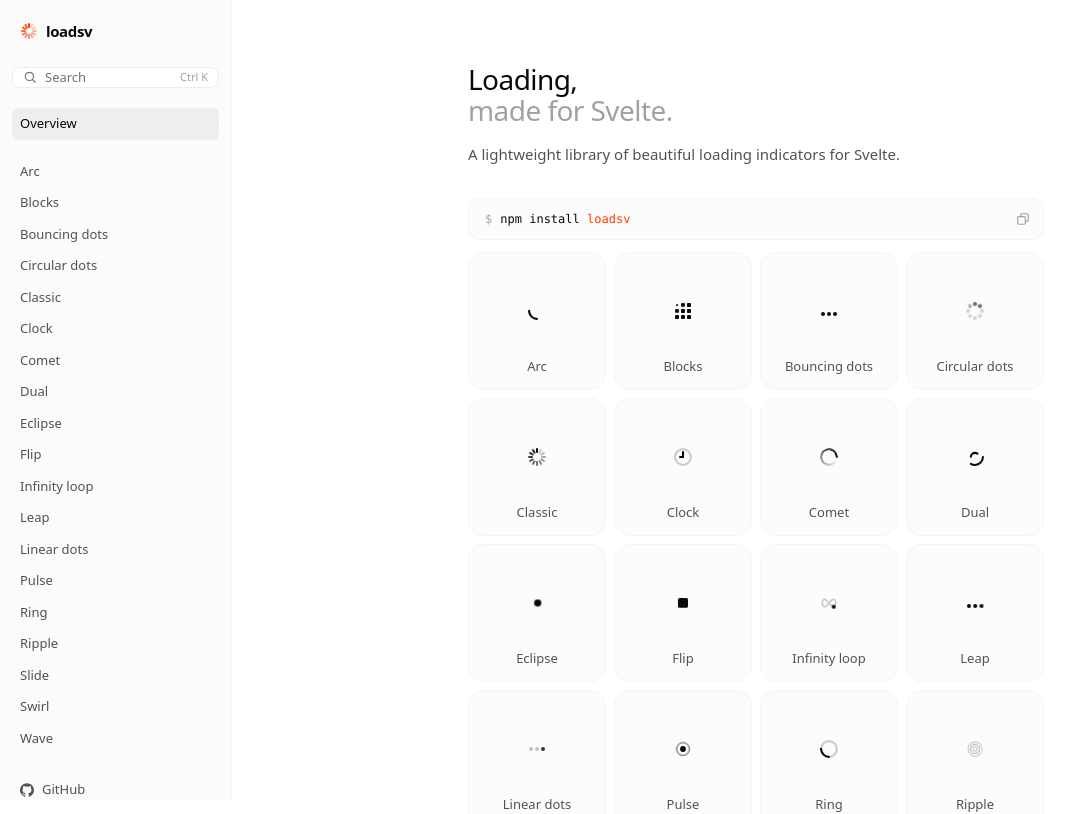
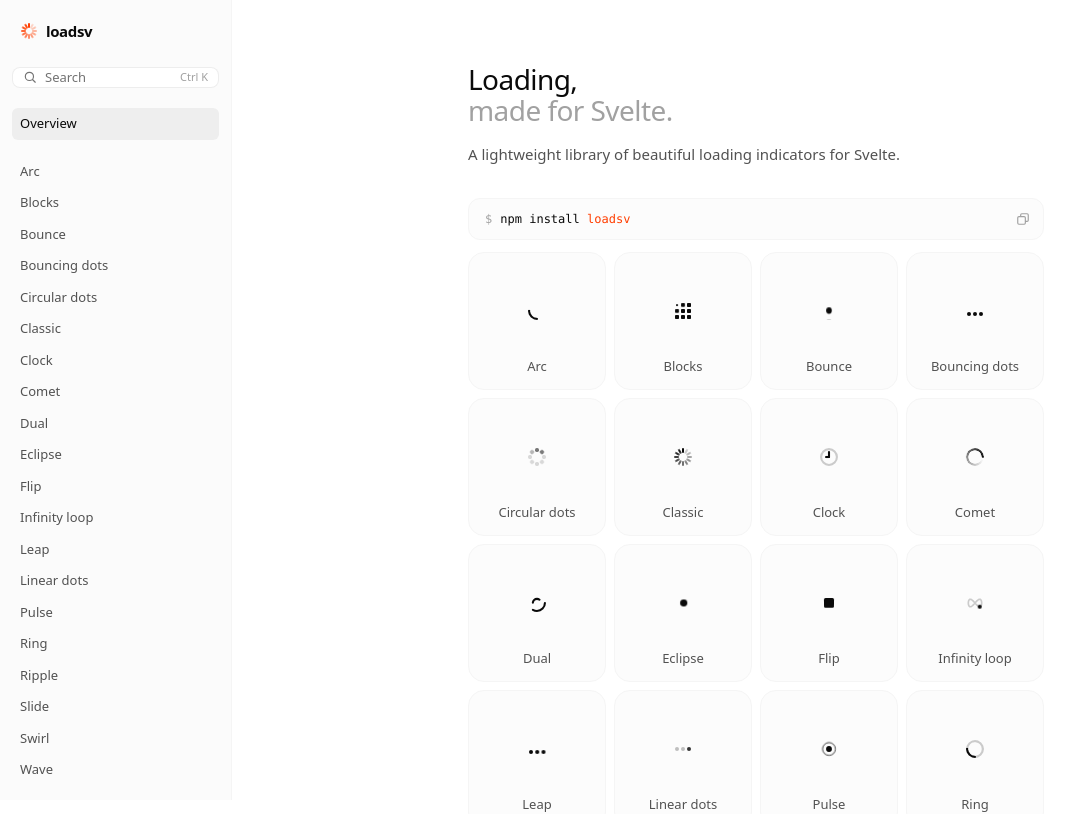
Before and after one commit to PedroLunet/loadsv, a SvelteKit app: page / in a window 1280 px wide. Shown: the top 814 px of the page, without its empty margins (0-1080 px from the left). Built offline with nearby package versions, Linux system fonts and the light colour scheme.

Commit message:
feat: add Bounce spinner

```diff
--- a/src/lib/index.ts
+++ b/src/lib/index.ts
@@ -1,5 +1,6 @@
 export { default as Arc } from './spinners/Arc.svelte';
 export { default as Blocks } from './spinners/Blocks.svelte';
+export { default as Bounce } from './spinners/Bounce.svelte';
 export { default as BouncingDots } from './spinners/BouncingDots.svelte';
 export { default as CircularDots } from './spinners/CircularDots.svelte';
 export { default as Classic } from './spinners/Classic.svelte';
--- a/src/lib/motion.ts
+++ b/src/lib/motion.ts
@@ -24,7 +24,8 @@
 	eclipse: 1400,
 	'infinity-loop': 1600,
 	slide: 2400,
-	leap: 1500
+	leap: 1500,
+	bounce: 900
 } satisfies Record<string, number>;
 
 export type SpinnerName = keyof typeof durations;
--- /dev/null
+++ b/src/lib/spinners/Bounce.svelte
@@ -0,0 +1,110 @@
+<!--
+	@component
+	A ball bouncing on the spot, squashing as it lands.
+-->
+<script lang="ts">
+	import Root from '../internal/Root.svelte';
+	import { durations } from '../motion.js';
+	import type { SpinnerProps } from '../types.js';
+
+	let props: SpinnerProps = $props();
+</script>
+
+<!-- Height and squash are separate elements, so the squash can pivot on the ball's base. -->
+<Root name="bounce" defaultDuration={durations.bounce} {...props}>
+	<span class="lsv-bounce-shadow"></span>
+	<span class="lsv-bounce-height"><span class="lsv-bounce-ball"></span></span>
+</Root>
+
+<style>
+	.lsv-bounce-height {
+		position: absolute;
+		top: 56.25%;
+		left: 35.4%;
+		width: 29.2%;
+		height: 29.2%;
+		animation: rise var(--_duration) infinite;
+	}
+
+	.lsv-bounce-ball {
+		display: block;
+		width: 100%;
+		height: 100%;
+		border-radius: 50%;
+		background: currentColor;
+		transform-origin: 50% 100%;
+		animation: squash var(--_duration) linear infinite;
+	}
+
+	.lsv-bounce-shadow {
+		position: absolute;
+		top: 86.5%;
+		left: 35.4%;
+		width: 29.2%;
+		height: 6.25%;
+		border-radius: 50%;
+		background: currentColor;
+		animation: shadow var(--_duration) infinite;
+	}
+
+	/* After the shorthands above, which would otherwise reset these. */
+	.lsv-bounce-height,
+	.lsv-bounce-ball,
+	.lsv-bounce-shadow {
+		/* Starts on the way up, so a still frame shows a round ball in the air, not a squashed one. */
+		animation-delay: calc(var(--_duration) * -0.3);
+		animation-play-state: var(--_play-state);
+	}
+
+	/* Quadratic curves, like real gravity: rising decelerates, falling accelerates. */
+	@keyframes rise {
+		0%,
+		100% {
+			transform: translateY(0);
+			animation-timing-function: cubic-bezier(0.5, 1, 0.89, 1);
+		}
+		50% {
+			transform: translateY(-150%);
+			animation-timing-function: cubic-bezier(0.11, 0, 0.5, 0);
+		}
+	}
+
+	/* Flattens on impact, stretches with speed, and is round at the top of the bounce. */
+	@keyframes squash {
+		0%,
+		100% {
+			transform: scale(1.35, 0.7);
+		}
+		8%,
+		92% {
+			transform: scale(0.9, 1.12);
+		}
+		22%,
+		78% {
+			transform: scale(1);
+		}
+	}
+
+	/* The shadow tightens and fades as the ball gets further from the floor. */
+	@keyframes shadow {
+		0%,
+		100% {
+			transform: scaleX(1);
+			opacity: 0.25;
+			animation-timing-function: cubic-bezier(0.5, 1, 0.89, 1);
+		}
+		50% {
+			transform: scaleX(0.5);
+			opacity: 0.1;
+			animation-timing-function: cubic-bezier(0.11, 0, 0.5, 0);
+		}
+	}
+
+	@media (prefers-reduced-motion: reduce) {
+		.lsv-bounce-height,
+		.lsv-bounce-ball,
+		.lsv-bounce-shadow {
+			animation-play-state: paused;
+		}
+	}
+</style>
--- a/src/site/catalog.ts
+++ b/src/site/catalog.ts
@@ -56,6 +56,13 @@
 		name: 'Blocks',
 		importName: 'Blocks',
 		description: 'Nine blocks shrinking and growing in a sweep across a grid.',
+		options: []
+	},
+	{
+		slug: 'bounce',
+		name: 'Bounce',
+		importName: 'Bounce',
+		description: 'A ball bouncing on the spot, squashing as it lands.',
 		options: []
 	},
 	{
```
